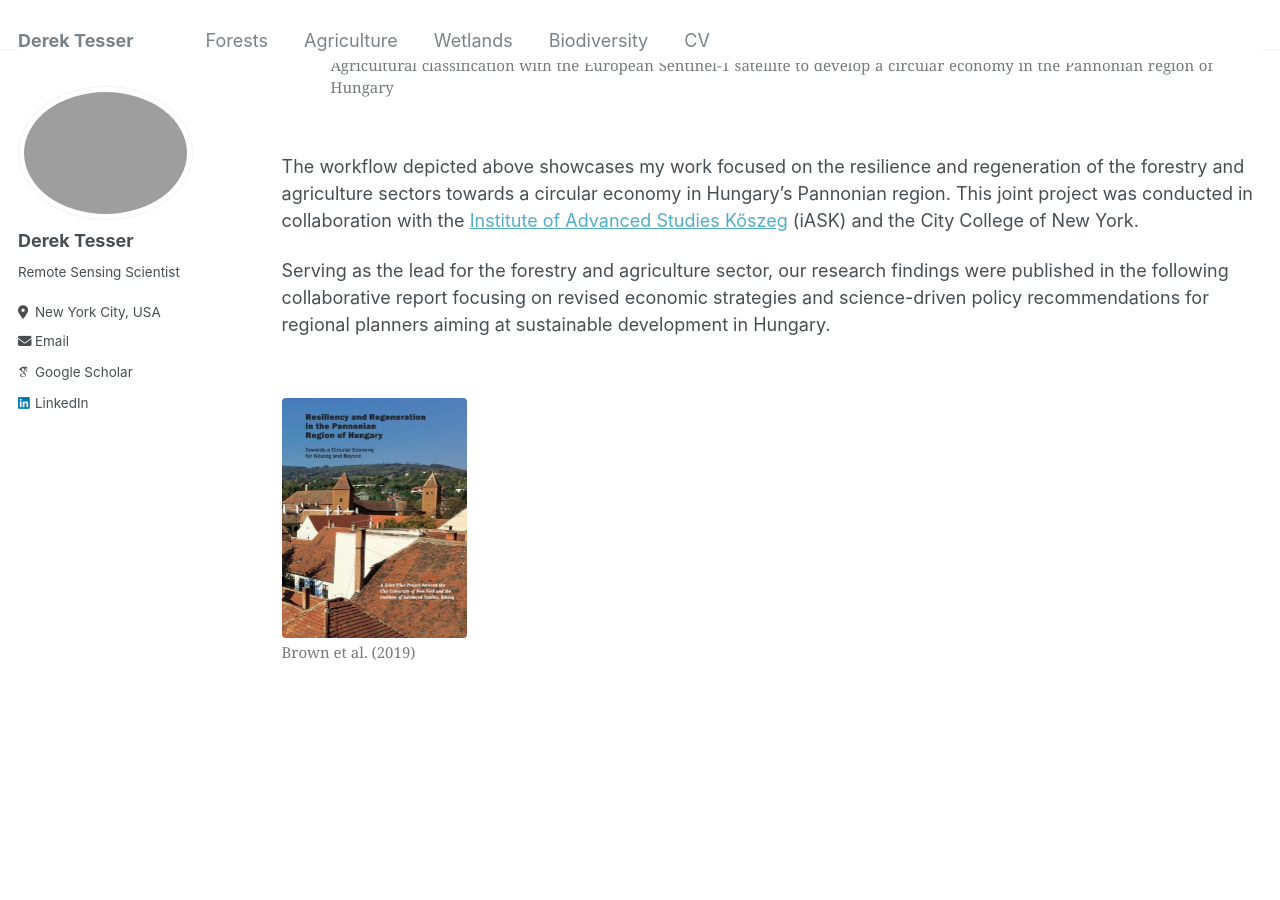
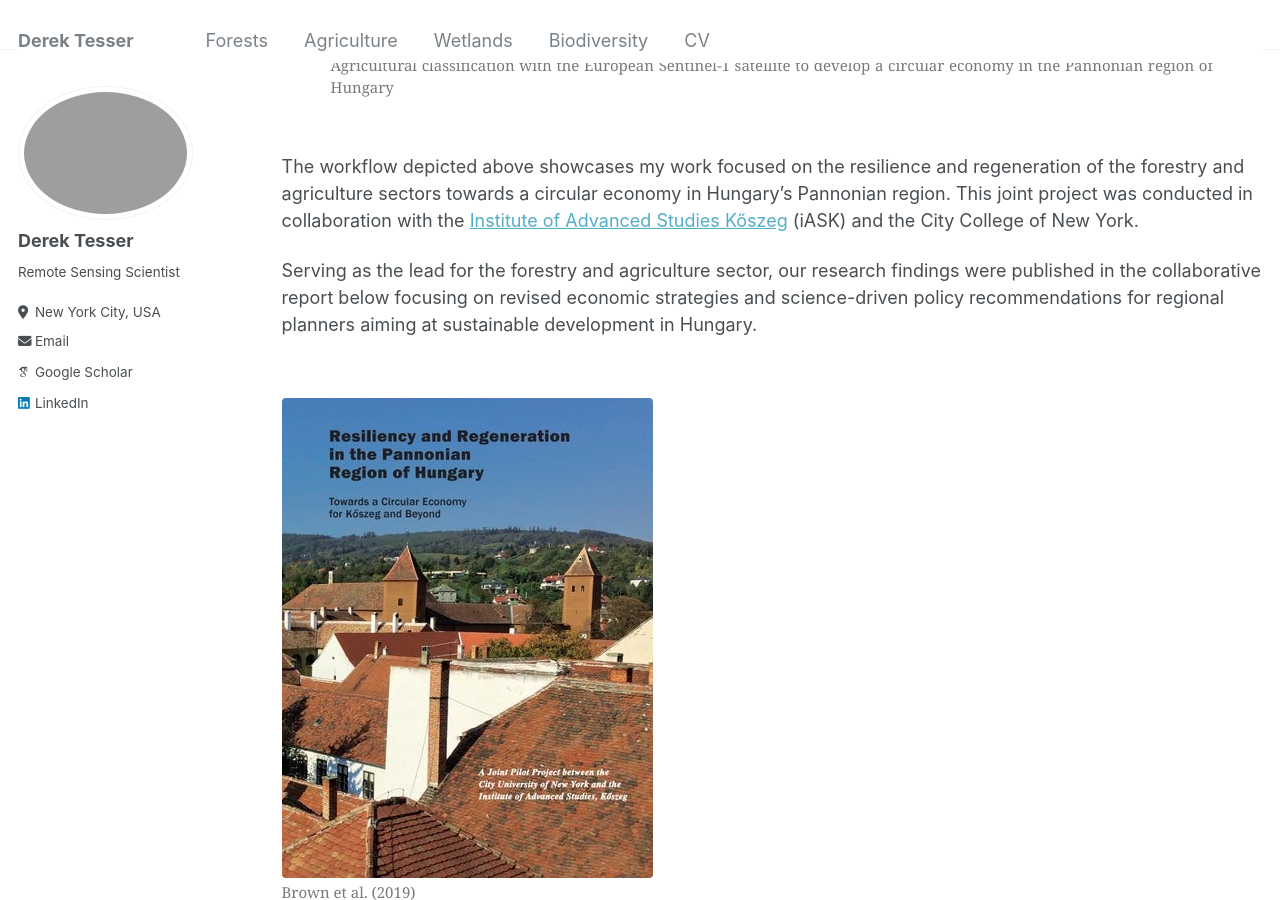
Before and after one commit to dstesser/dstesser.github.io, a Jekyll site: the page built from _pages/agriculture.md, in a window 1280 px wide and 900 px high, scrolled down 1859 px. Built offline with Jekyll 4.4.1, drawn with Linux system fonts in a browser that asks for light colours; some web fonts are replaced.

Commit message:
Update agriculture.md

```diff
--- a/_pages/agriculture.md
+++ b/_pages/agriculture.md
@@ -52,11 +52,11 @@ This data enables stakeholders to optimize supply chains, identify opportunities
 </div>
 The workflow depicted above showcases my work focused on the resilience and regeneration of the forestry and agriculture sectors towards a circular economy in Hungary's Pannonian region. This joint project was conducted in collaboration with the <a href="https://iask.hu/en/" target="_blank">Institute of Advanced Studies Kőszeg</a> (iASK) and the City College of New York.
 
-Serving as the lead for the forestry and agriculture sector, our research findings were published in the following collaborative report focusing on revised economic strategies and science-driven policy recommendations for regional planners aiming at sustainable development in Hungary.
+Serving as the lead for the forestry and agriculture sector, our research findings were published in the collaborative report below focusing on revised economic strategies and science-driven policy recommendations for regional planners aiming at sustainable development in Hungary.
 
 <div style="text-align:left;">
     <figure style="display:inline-block; text-align: left;">
-        <img src="https://raw.githubusercontent.com/dstesser/dstesser.github.io/master/images/koszeg%20book.jpg" style="width: 50%;">
-        <figcaption style="font-size: 15px; max-width: 50%; text-align:left; margin-top: -15px;">Brown et al. (2019) </figcaption>
+        <img src="https://raw.githubusercontent.com/dstesser/dstesser.github.io/master/images/koszeg%20book.jpg" style="width: 100%;">
+        <figcaption style="font-size: 15px; max-width: 100%; text-align:left; margin-top: -15px;">Brown et al. (2019) </figcaption>
     </figure>
 </div>
```
